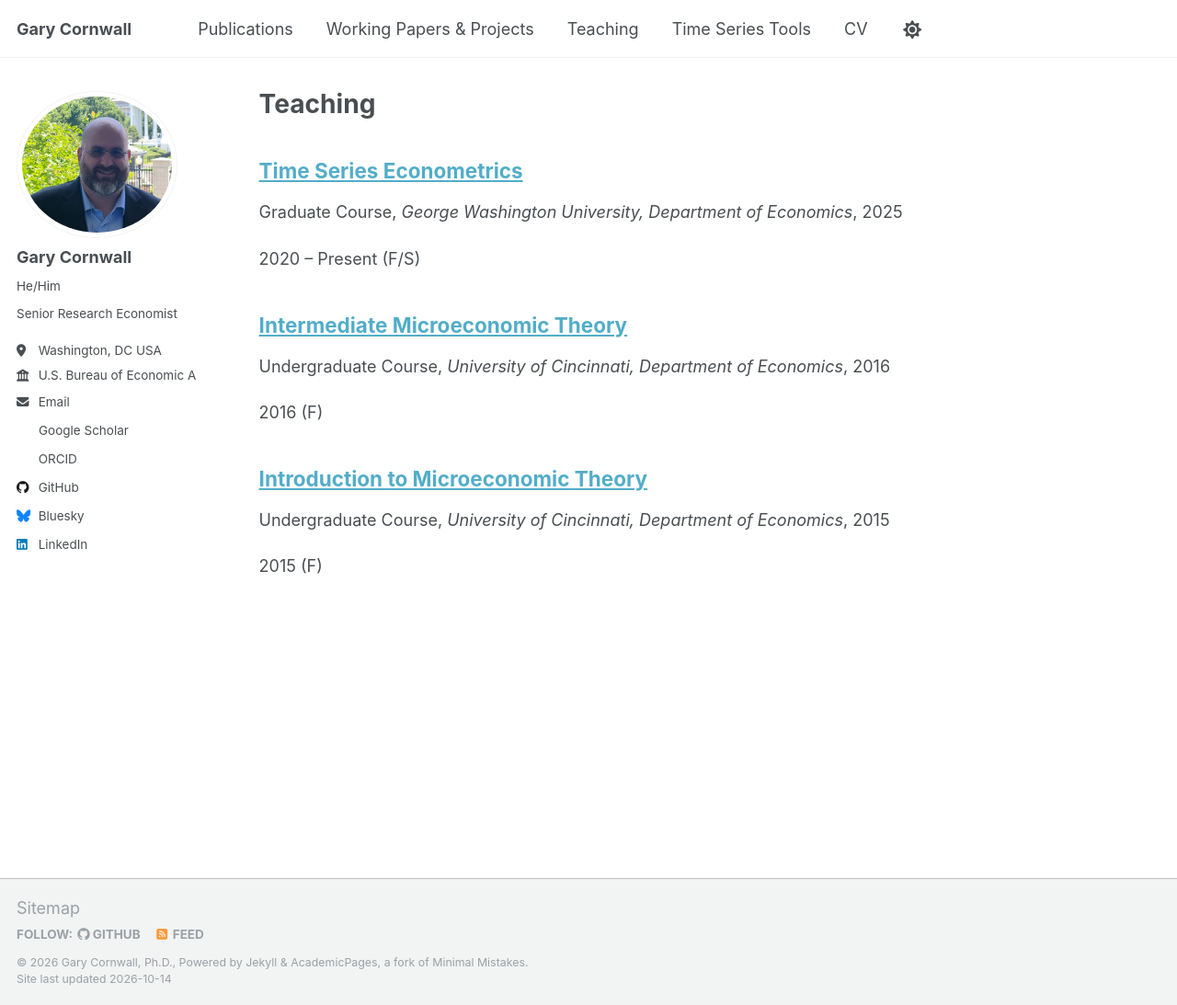
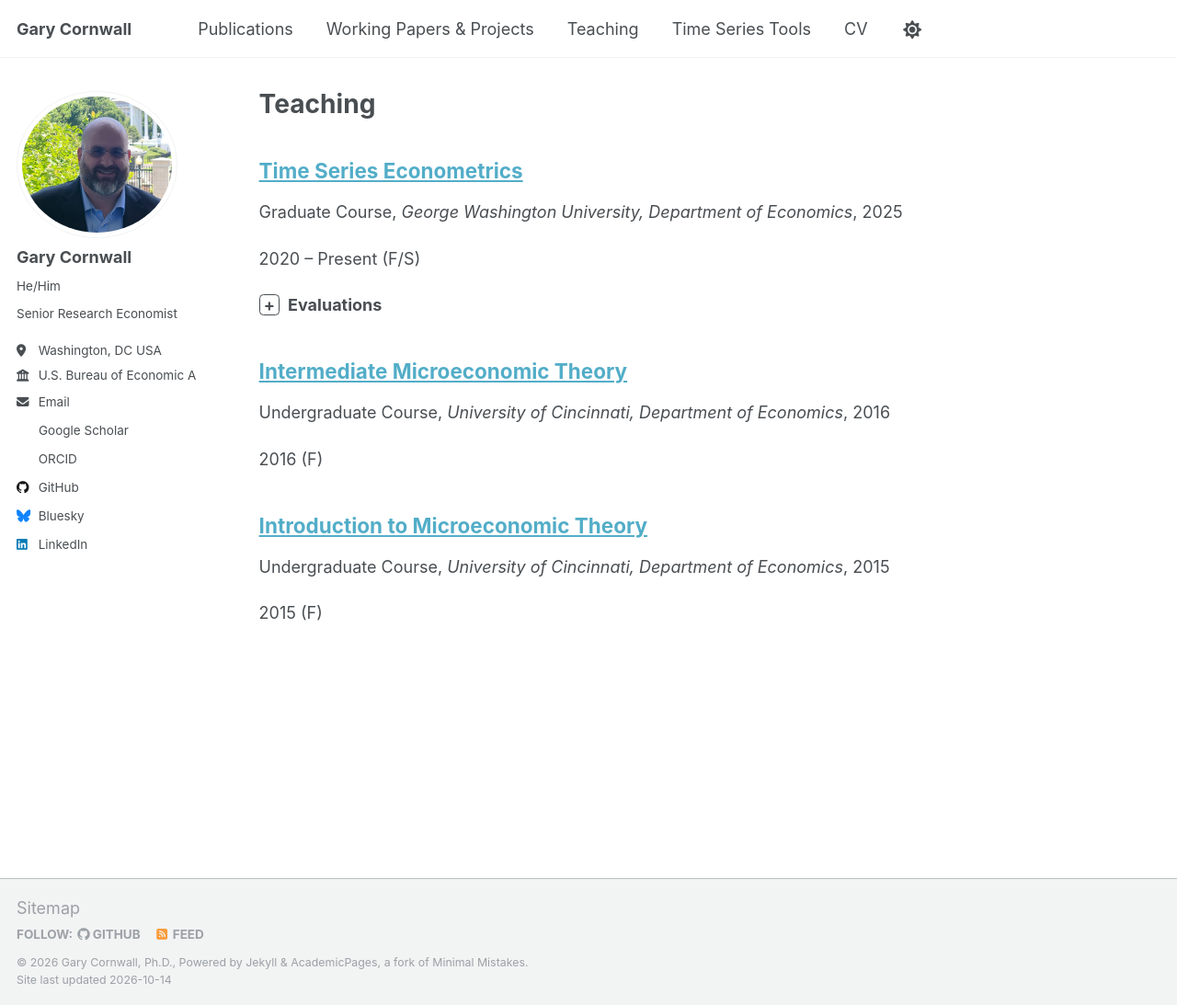
Before and after one commit to grycrnwll/grycrnwll.github.io, a Jekyll site: the page built from _pages/teaching.html, in a window 1280 px wide and 1093 px high. Shown: the whole window at 92% size. Built offline with Jekyll 4.4.1, drawn with Linux system fonts in a browser that asks for light colours; nearby versions of some CDN libraries; some web fonts are replaced; library files that are not in the unit come from our copies.

Commit message:
Add aggregate course evaluations table to time series listing
Collapsible "Evaluations" toggle on /teaching/ summarizing 12 offerings
of ECON 6376 (Spring 2020 - Spring 2026). Reports pooled student-level
means with the share rating 4-5, alongside department and college
comparison means.

Statistics are pooled over individual responses reconstructed from the
per-item response counts in the GW evaluation report, not averaged across
term means, since respondents per term range from 4 to 17. Each
reconstructed term mean reproduces the GW-reported value exactly.

Reuses the existing details.abs toggle styling, so no new CSS.

Co-Authored-By: Claude Opus 5 (1M context) <noreply@anthropic.com>

```diff
--- a/_includes/archive-single.html
+++ b/_includes/archive-single.html
@@ -68,6 +68,10 @@
   {% endif %}
 {% endif %}
 
+{% if post.collection == "teaching" and post.evals %}
+  {% include evals-toggle.html course=post.evals %}
+{% endif %}
+
     {% if post.citation and post.paperurl and post.slidesurl and post.bibtexurl %}
       <p>Recommended citation: {{ post.citation }}<br /><a href="{{ post.paperurl }}">Download Paper</a> | <a href="{{ post.slidesurl }}">Download Slides</a> | <a href="{{ post.bibtexurl }}">Download Bibtex</a></p>
     {% elsif post.citation and post.paperurl and post.slidesurl %}
--- /dev/null
+++ b/_includes/evals-toggle.html
@@ -0,0 +1,32 @@
+{% if include.course == "time_series_gwu" %}
+<details class="abs">
+  <summary><b>Evaluations</b></summary>
+  <div>
+    <table>
+      <thead>
+        <tr>
+          <th>Item (1&ndash;5 scale)</th>
+          <th>Mean (% 4&ndash;5)</th>
+          <th>Dept. avg.</th>
+          <th>College avg.</th>
+        </tr>
+      </thead>
+      <tbody>
+        <tr><td>Overall instructor rating</td><td>4.89 (98%)</td><td>4.10</td><td>4.40</td></tr>
+        <tr><td>Instructor knowledge</td><td>4.94 (99%)</td><td>4.70</td><td>4.80</td></tr>
+        <tr><td>Instructor enthusiasm</td><td>4.91 (98%)</td><td>4.40</td><td>4.60</td></tr>
+        <tr><td>Intellectual challenge</td><td>4.32 (86%)</td><td>4.00</td><td>3.80</td></tr>
+        <tr><td>How much learned in course</td><td>4.73 (94%)</td><td>4.00</td><td>4.20</td></tr>
+      </tbody>
+    </table>
+    <p><small>
+      Pooled across 12 offerings, Spring 2020 &ndash; Spring 2026. 120 of 229
+      enrolled students responded (52%); item-level <i>n</i> ranges from 116 to 120.
+      Means are computed over individual student responses, pooling all terms;
+      parentheses give the share of respondents rating the item 4 or 5.
+      Department and college averages are the GW-reported comparison means for
+      the same items, weighted by this course's respondent counts.
+    </small></p>
+  </div>
+</details>
+{% endif %}
```
Also changed, not shown: _teaching/time_series_gwu.md (+1 -0 lines).
